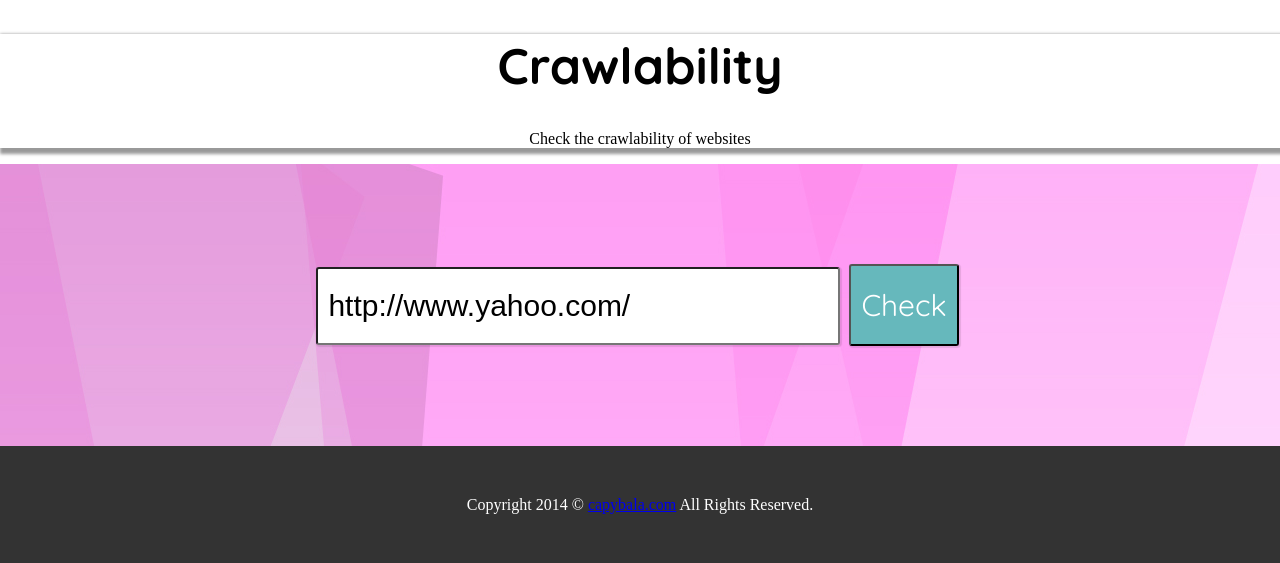
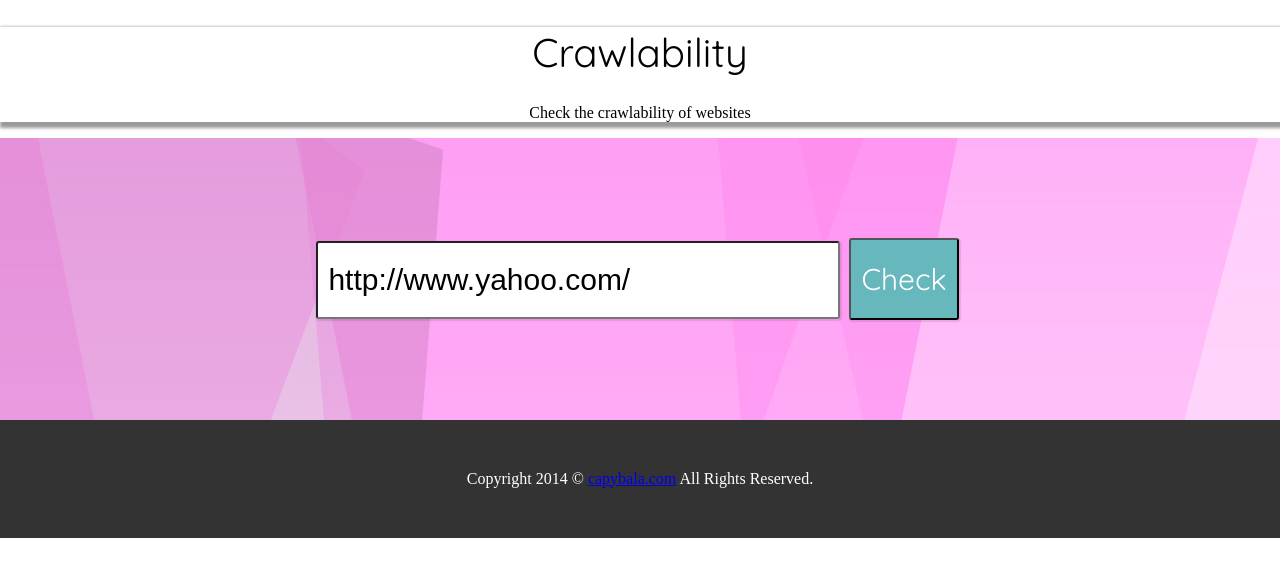
Before and after one commit to capybala/crawlability, a Python web app: template templates/index.html in a window 1280 px wide. Shown: the top 563 px of the page. Run offline with Jinja, Linux system fonts and the light colour scheme; the template is opened without the code that fills it, so the values that code supplies are empty.

Commit message:
header css

```diff
--- a/static/screen.css
+++ b/static/screen.css
@@ -4,7 +4,7 @@ body {
 }
 /*header*/
 header{
-	padding: 50px 0 20x;
+	padding: 0 0 20x;
 	background: #ffffff;
 	box-shadow: 3px 3px 3px 3px rgba(0,0,0,0.4);
 	text-align:center;
@@ -13,7 +13,8 @@ header{
 header h1{
 	padding: 50px 0 20x;
 	font-family: 'Quicksand', sans-serif;
-	font-size: 50px;
+	font-size: 40px;
+	font-weight: normal;
 }
 
 /*section*/
```
